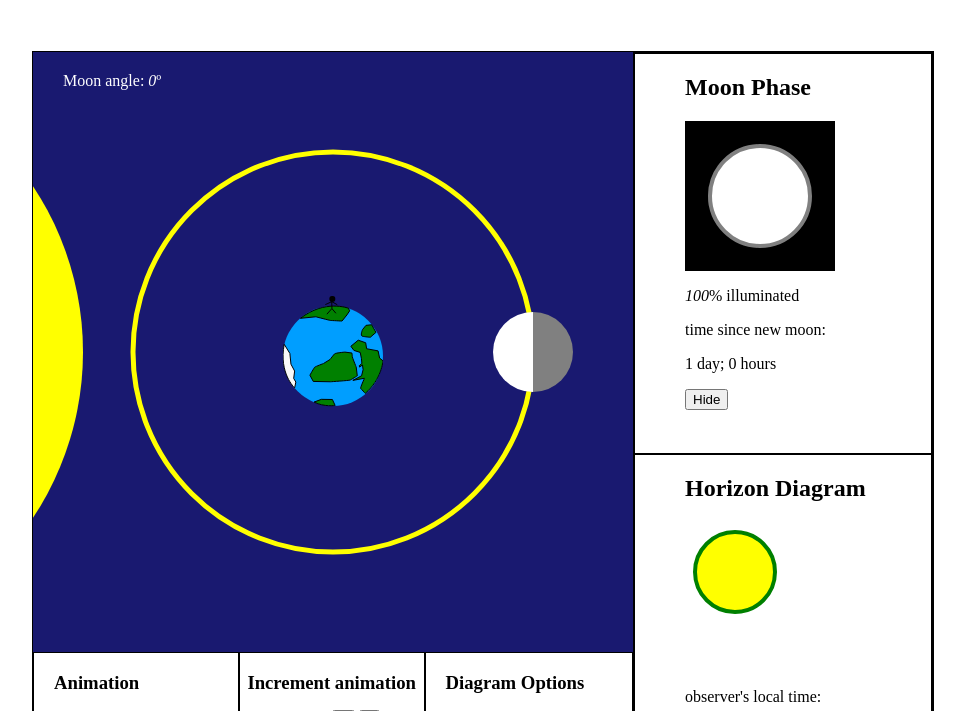
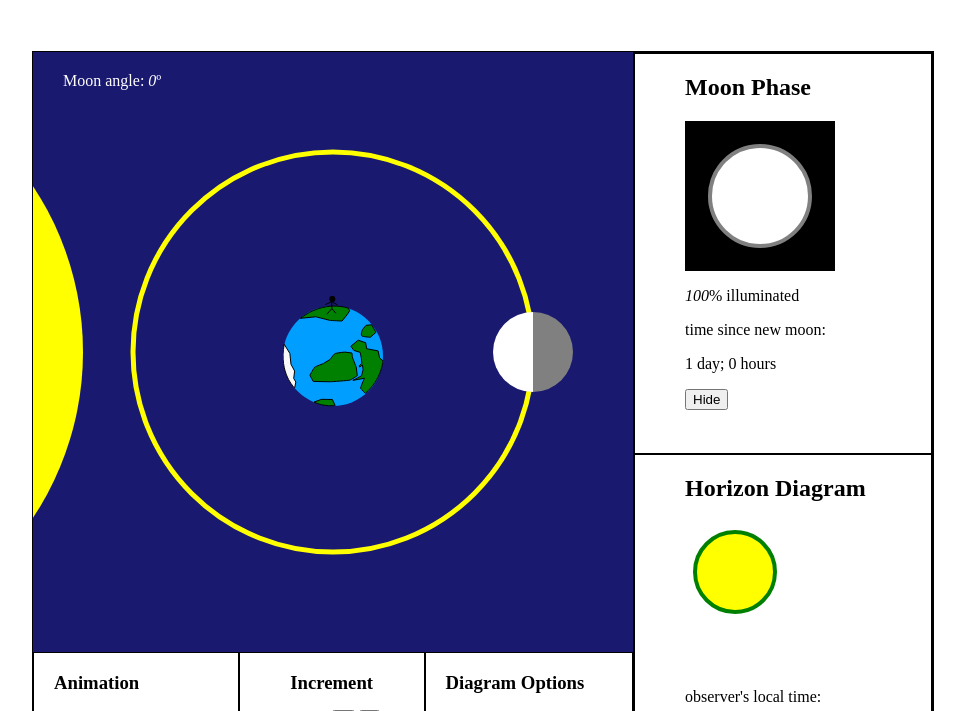
Before and after one commit to RenatoExpert/alexlune, a plain HTML site: page index.html in a window 1280 px wide. Shown: the part 89-800 px from the top of the page, without its empty margins (6-971 px from the left). Drawn offline with Linux system fonts and the light colour scheme; a script that the page names is missing.

```diff
--- a/index.html
+++ b/index.html
@@ -56,7 +56,7 @@
 						</div>
 						<div id='changeTime' class='border-solid w50pc'>
 							<span class='centerTXT'>
-								<h3 class='mgZERO-bottom'>Increment animation</h3>
+								<h3 class='mgZERO-bottom'>Increment</h3>
 							</span>
 							<div class='flex' class='changeMenu' >
 								<div id='changeLabels' class='rightTXT w50pc'>
```
